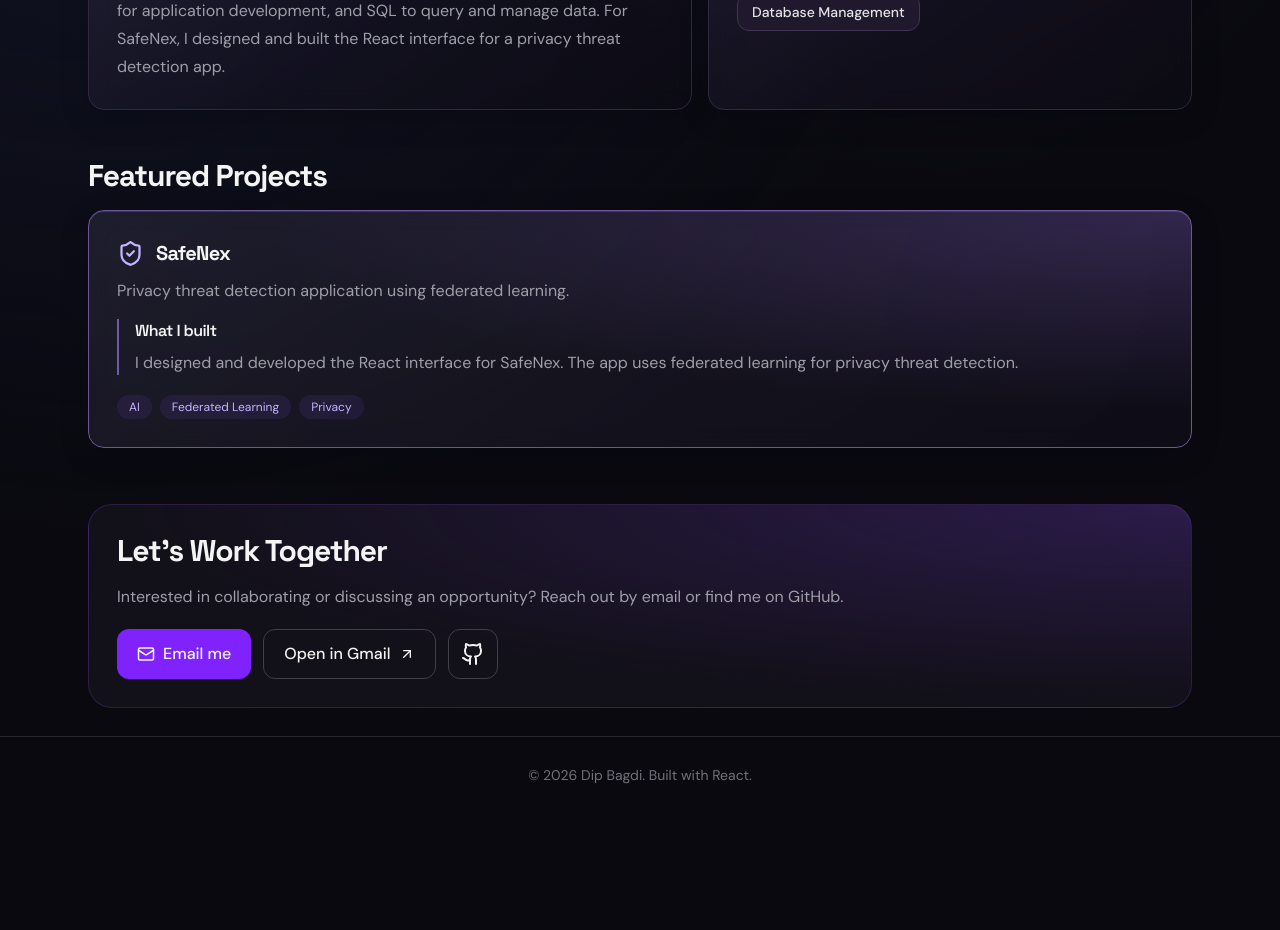
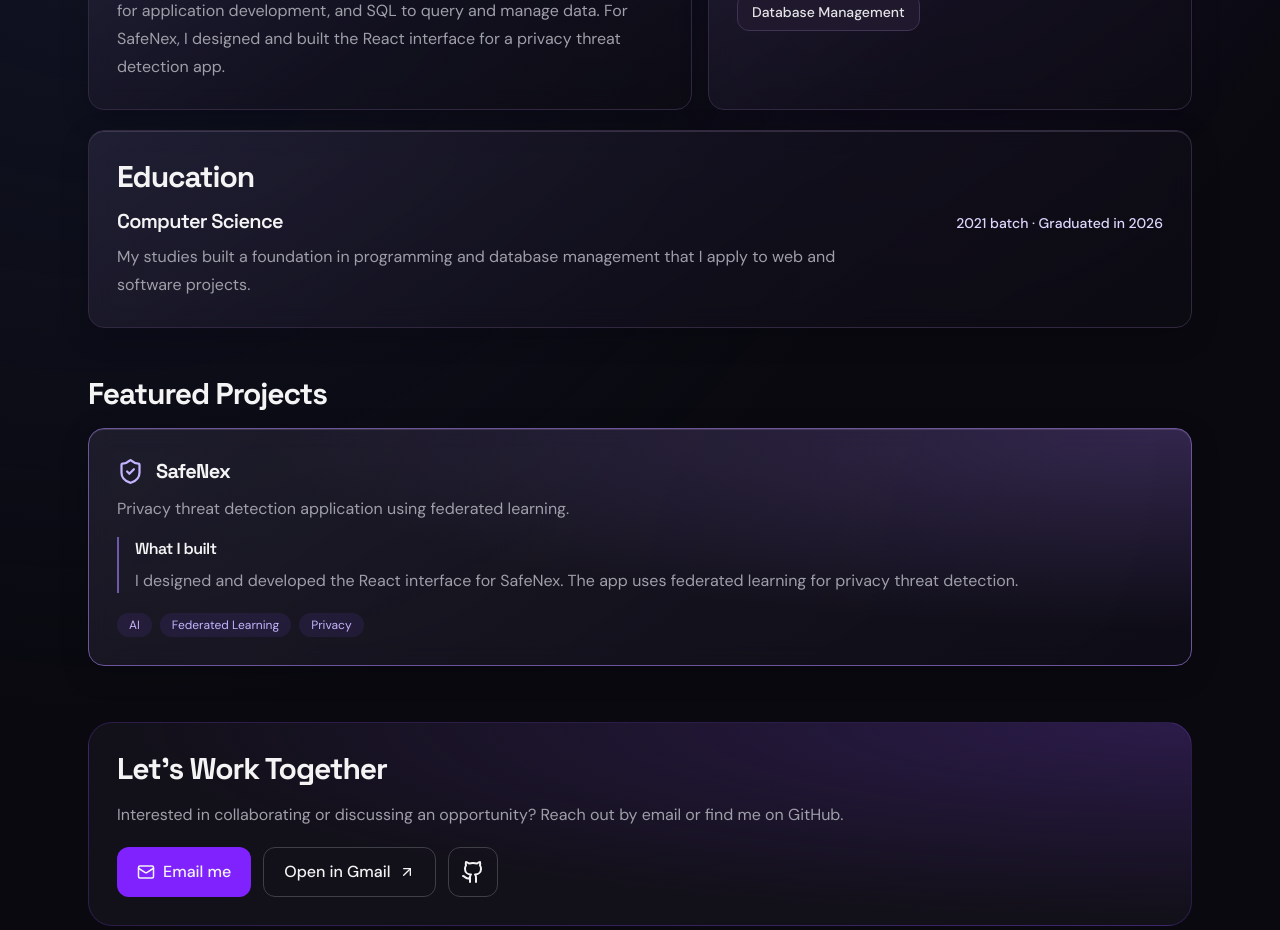
Before and after one commit to dip078/Portfolio, a React (Vite) app: page / in a window 1280 px wide. Shown: the part 860-1790 px from the top of the page. Before the commit the page ends 1673 px from the top, so only its background shows below. Built offline with nearby package versions, Linux system fonts and the light colour scheme.

Commit message:
Add a concise portfolio education section

```diff
--- a/src/App.jsx
+++ b/src/App.jsx
@@ -69,6 +69,19 @@ export default function App() {
         <section id="skills" className="scroll-mt-5"><motion.div {...reveal} {...tiltHandlers} className="pointer-tilt surface h-full rounded-2xl p-5 sm:p-7"><h2 className="text-2xl font-bold sm:text-3xl">Technical Skills</h2><div className="mt-4 flex flex-wrap gap-2.5">{skills.map(skill => <span key={skill} className="skill rounded-xl px-3.5 py-2 text-sm font-medium text-zinc-200">{skill}</span>)}</div></motion.div></section>
         </div>
 
+        <section id="education" aria-labelledby="education-title" className="mx-auto max-w-6xl scroll-mt-5 px-6 pb-5">
+          <motion.div {...reveal} className="surface rounded-2xl p-5 sm:p-7">
+            <h2 id="education-title" className="text-2xl font-bold sm:text-3xl">Education</h2>
+            <div className="mt-3 flex flex-wrap items-baseline justify-between gap-x-6 gap-y-2">
+              <h3 className="text-xl font-semibold">Computer Science</h3>
+              <p className="text-sm font-medium text-violet-200">2021 batch · Graduated in 2026</p>
+            </div>
+            <p className="mt-2 max-w-3xl leading-7 text-zinc-400">
+              My studies built a foundation in programming and database management that I apply to web and software projects.
+            </p>
+          </motion.div>
+        </section>
+
         <section id="projects" className="mx-auto max-w-6xl scroll-mt-5 px-6 py-5 sm:py-7"><motion.div {...reveal}><h2 className="text-2xl font-bold sm:text-3xl">Featured Projects</h2><div className="mt-4 grid gap-4">{projects.map(project => <article key={project.title} {...tiltHandlers} className="pointer-tilt surface project-card relative overflow-hidden rounded-2xl p-5 sm:p-7"><h3 className="flex items-center gap-3 text-xl font-bold"><ShieldCheck aria-hidden="true" size={27} className="text-violet-300"/>{project.title}</h3><p className="mt-3 text-zinc-400">{project.description}</p>{project.contribution && (
                 <section className="mt-4 border-l-2 border-violet-400/60 pl-4">
                   <h4 className="font-semibold">What I built</h4>
```
